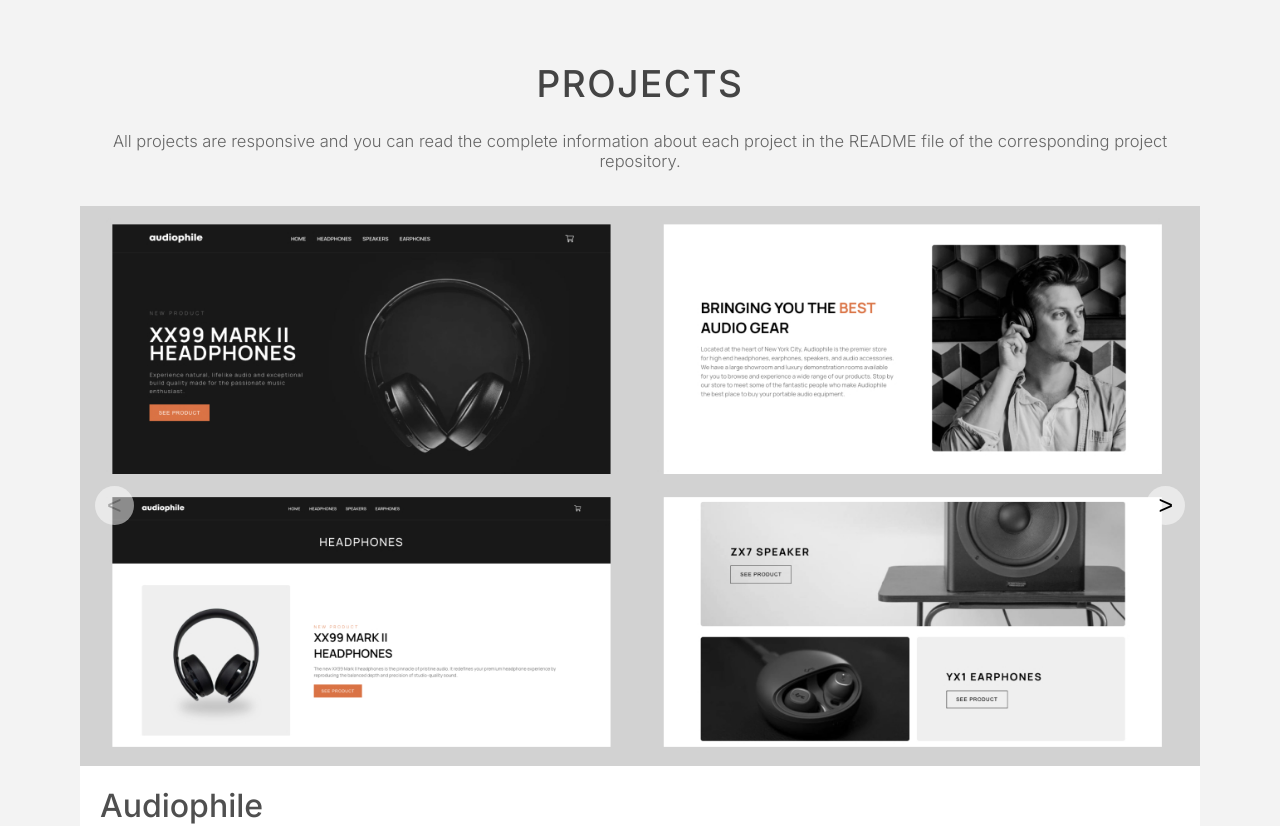
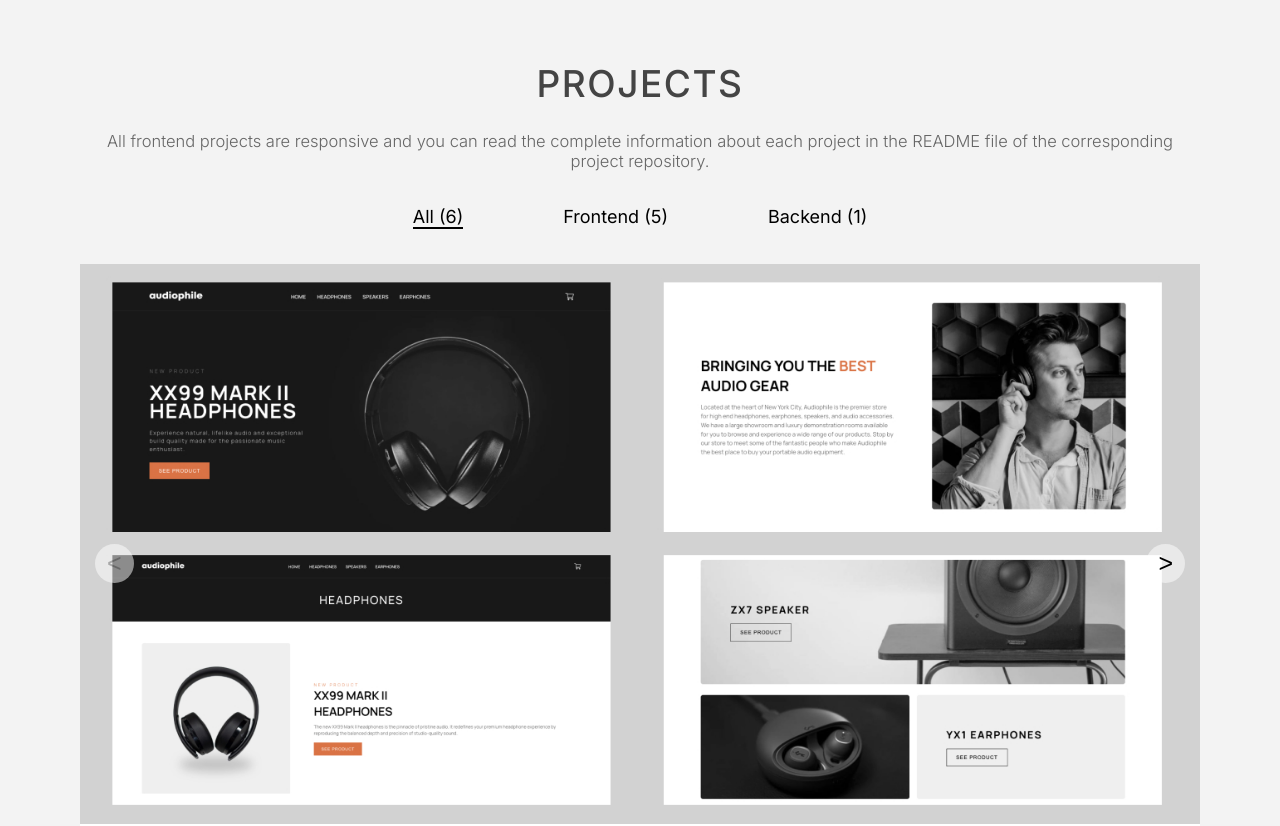
Before and after one commit to ChristianRL23/portfolio-update, a React (Create React App) app: page / in a window 1280 px wide. Shown: the part 1360-2186 px from the top of the page. Built offline with nearby package versions, Linux system fonts and the light colour scheme.

Commit message:
Add project type filter

```diff
--- a/src/components/Project/Project.jsx
+++ b/src/components/Project/Project.jsx
@@ -1,4 +1,4 @@
-import 'pure-react-carousel/dist/react-carousel.es.css';
+import "pure-react-carousel/dist/react-carousel.es.css";
 
 import {
   CarouselProvider,
@@ -7,14 +7,15 @@
   ButtonBack,
   ButtonNext,
   Image,
-} from 'pure-react-carousel';
-import './Project.scss';
-import githubIcon from './GitHub-Mark-Light-120px-plus.png';
-import demoIcon from './5411975041600774573-128.png';
-import CustomButton from '../CustomButton/CustomButton';
-import { useState } from 'react';
+} from "pure-react-carousel";
+import "./Project.scss";
+import githubIcon from "./GitHub-Mark-Light-120px-plus.png";
+import demoIcon from "./5411975041600774573-128.png";
+import CustomButton from "../CustomButton/CustomButton";
+import { useState } from "react";
 
 const Project = ({
+  id,
   images,
   name,
   description,
@@ -33,19 +34,23 @@
   return (
     <div className={`project--${direction}`}>
       <CarouselProvider
+        key={"id" + Math.random().toString(16).slice(2)}
         naturalSlideWidth={100}
         naturalSlideHeight={50}
         totalSlides={images.length}
       >
         <Slider>
           {images.map((image, index) => (
-            <Slide index={index}>
+            <Slide
+              index={index}
+              key={"id" + Math.random().toString(16).slice(2)}
+            >
               <Image className="slider__image" src={image} />
             </Slide>
           ))}
         </Slider>
-        <ButtonBack className="carousel__button__back">{'<'}</ButtonBack>
-        <ButtonNext className="carousel__button__next">{'>'}</ButtonNext>
+        <ButtonBack className="carousel__button__back">{"<"}</ButtonBack>
+        <ButtonNext className="carousel__button__next">{">"}</ButtonNext>
       </CarouselProvider>
 
       <div className="project__info">
@@ -56,7 +61,7 @@
             <h6
               onClick={selectTechnologiesTab}
               className={`project__info__more__selector__tab${
-                !featureTabActive ? '--active' : ''
+                !featureTabActive ? "--active" : ""
               }`}
             >
               Technologies
@@ -64,7 +69,7 @@
             <h6
               onClick={selectFeaturesTab}
               className={`project__info__more__selector__tab${
-                featureTabActive ? '--active' : ''
+                featureTabActive ? "--active" : ""
               }`}
             >
               Features
@@ -73,9 +78,9 @@
           {!featureTabActive ? (
             <ul>
               {technologies.map((technology) => {
-                if (typeof technology !== 'string') {
+                if (typeof technology !== "string") {
                   return (
-                    <ul>
+                    <ul key={"id" + Math.random().toString(16).slice(2)}>
                       {technology.map((technologyArr) => (
                         <li>{technologyArr}</li>
                       ))}
@@ -88,7 +93,9 @@
           ) : (
             <ul>
               {features.map((feature) => (
-                <li>{feature}</li>
+                <li key={"id" + Math.random().toString(16).slice(2)}>
+                  {feature}
+                </li>
               ))}
             </ul>
           )}
--- a/src/layout/Projects/Projects.jsx
+++ b/src/layout/Projects/Projects.jsx
@@ -1,27 +1,65 @@
-import './Projects.scss';
-import projectData from './../../projects.json';
-import Project from '../../components/Project/Project';
+import "./Projects.scss";
+import projectData from "./../../projects.json";
+import Project from "../../components/Project/Project";
+import { useState } from "react/cjs/react.development";
 
 const Projects = () => {
+  const [currentFilter, setCurrentFilter] = useState("All");
+  const [projects, setProjects] = useState(projectData);
+
+  const handleClickFilter = (e) => {
+    const filter = e.target.textContent.split(" ")[0];
+    setCurrentFilter(filter);
+    if (filter === "All") {
+      setProjects(projectData);
+    } else {
+      setProjects(projectData.filter((project) => project.type === filter));
+    }
+  };
+
   return (
     <section id="projects" className="projects">
       <h2>Projects</h2>
       <p className="projects__description">
-        All projects are responsive and you can read the complete information
-        about each project in the README file of the corresponding project
-        repository.
+        All frontend projects are responsive and you can read the complete
+        information about each project in the README file of the corresponding
+        project repository.
       </p>
-      {projectData.map((project, index) => {
+
+      <div className="projects__filter">
+        <ul>
+          <li
+            className={currentFilter === "All" ? "active" : ""}
+            onClick={(e) => handleClickFilter(e)}
+          >
+            All (6)
+          </li>
+          <li
+            className={currentFilter === "Frontend" ? "active" : ""}
+            onClick={(e) => handleClickFilter(e)}
+          >
+            Frontend (5)
+          </li>
+          <li
+            className={currentFilter === "Backend" ? "active" : ""}
+            onClick={(e) => handleClickFilter(e)}
+          >
+            Backend (1)
+          </li>
+        </ul>
+      </div>
+
+      {projects.map((project, index) => {
         let direction;
         if (index === 0 || index % 2 === 0) {
-          direction = 'right';
+          direction = "right";
         } else {
-          direction = 'left';
+          direction = "left";
         }
 
         return (
           <Project
-            key={'id' + Math.random().toString(16).slice(2)}
+            key={"id" + Math.random().toString(16).slice(2)}
             direction={direction}
             images={project.images}
             name={project.name}
--- a/src/layout/Projects/Projects.scss
+++ b/src/layout/Projects/Projects.scss
@@ -1,4 +1,4 @@
-@use './../../shared.scss' as s;
+@use "./../../shared.scss" as s;
 
 .projects {
   @include s.containerPadding;
@@ -15,4 +15,27 @@
     margin-bottom: 3.5rem;
     @include s.sectionText;
   }
+
+  &__filter {
+    width: 100%;
+    margin-bottom: 3.5rem;
+
+    ul {
+      list-style-type: none;
+      display: flex;
+      justify-content: center;
+      gap: 10rem;
+    }
+
+    li {
+      font-size: 1.8rem;
+      cursor: pointer;
+    }
+
+    .active {
+      font-size: 1.8rem;
+      cursor: pointer;
+      border-bottom: 2px solid black;
+    }
+  }
 }
--- a/src/projects.json
+++ b/src/projects.json
@@ -1,6 +1,7 @@
 [
   {
     "name": "Audiophile",
+    "type": "Frontend",
     "description": "Audiophile is a dummy e-commerce where you can 'buy' items like headphones or speakers. The site includes detailed information of each product, a shopping cart, a form to confirm a purchase order and much more. It also uses the browser's local storage to avoid the loss of products already added to the cart.",
     "images": [
       "/projects-images/audiophile/first.jpg",
@@ -27,6 +28,7 @@
   },
   {
     "name": "Countries App",
+    "type": "Frontend",
     "description": "Countries App is an application that consumes an API (REST Countries) to provide the user with information about more than 200 countries, such as name, population, languages, currencies, etc.",
     "images": [
       "/projects-images/countries-app/first.jpg",
@@ -52,6 +54,7 @@
   },
   {
     "name": "my favorite place",
+    "type": "Frontend",
     "description": "Would you like to have all your favorite places in one place? Use my favorite place, an application where you can add your favorite places by placing markers on a map of your city.",
     "images": [
       "/projects-images/my-favorite-place/welcome.jpg",
@@ -77,32 +80,8 @@
     "liveDemo": " https://myfavoriteplace.netlify.app"
   },
   {
-    "name": "Doggo App",
-    "description": "Doggo App is a site to get information such as temperament, weight and measurements, life span and more about hundreds of dog breeds. The data is brought from an API (The Dog API).",
-    "images": [
-      "/projects-images/doggo-app/home.jpg",
-      "/projects-images/doggo-app/responsive.jpg"
-    ],
-    "technologies": [
-      "HTML",
-      "CSS",
-      "JavaScript",
-      "TypeScript",
-      "React",
-      ["Context API", "React Paginate"],
-      "SASS/SCSS"
-    ],
-    "features": [
-      "Consuming an API to get the data.",
-      "Use of a searchbar with autocomplete to search for a desired breed.",
-      "Pagination to display the data.",
-      "Rendering of a modal to display information about a breed."
-    ],
-    "repository": "https://github.com/ChristianRL23/doggo-app",
-    "liveDemo": "https://doggo-app.netlify.app"
-  },
-  {
     "name": "Memory Game",
+    "type": "Frontend",
     "description": "Have fun playing Memory Game alone or with up to 4 friends! You can choose between two themes, icons or numbers. Also, you choose the difficulty, choosing a 4x4 or 6x6 grid.",
     "images": [
       "/projects-images/memory-game/first.jpg",
@@ -131,6 +110,7 @@
   },
   {
     "name": "Tip Calculator",
+    "type": "Frontend",
     "description": "Tip Calculator is an app to know the amount of the tip percentage that you want to give bassed in the bill and if you are not alone, know how much each person should give of tip.",
     "images": [
       "/projects-images/tip-calculator/empty.jpg",
```
